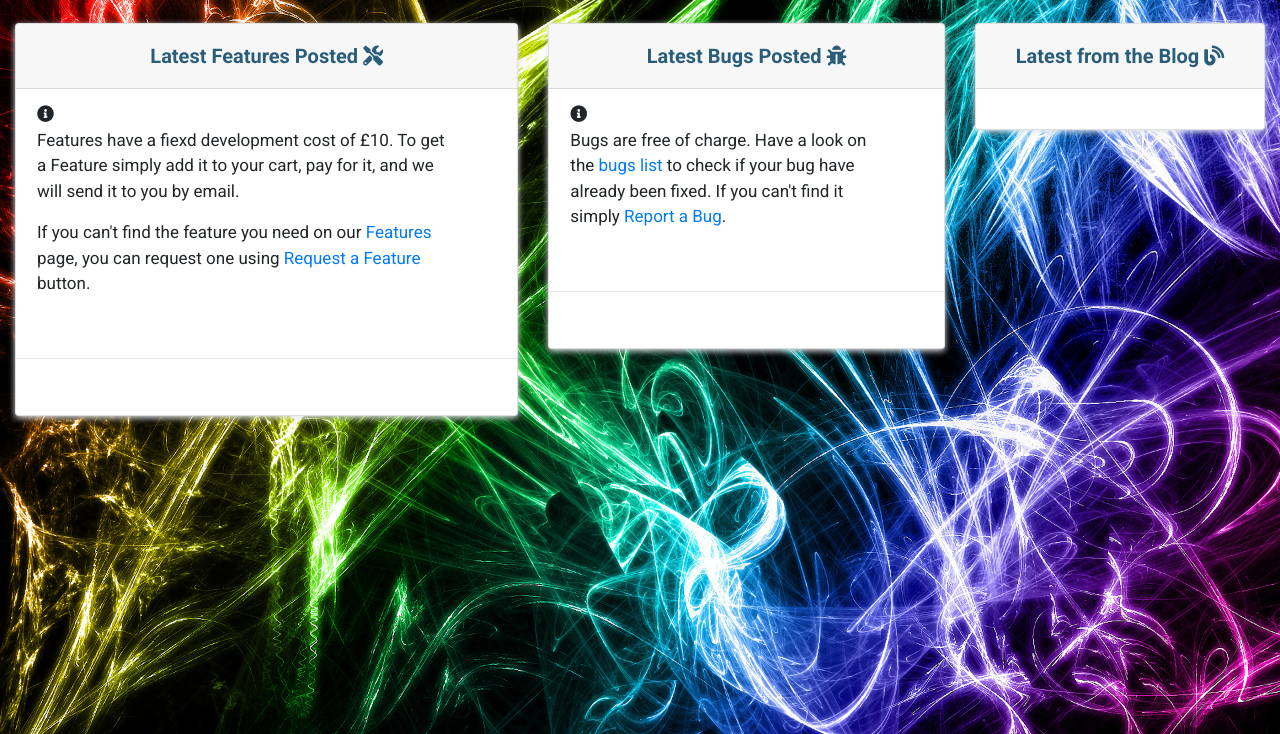
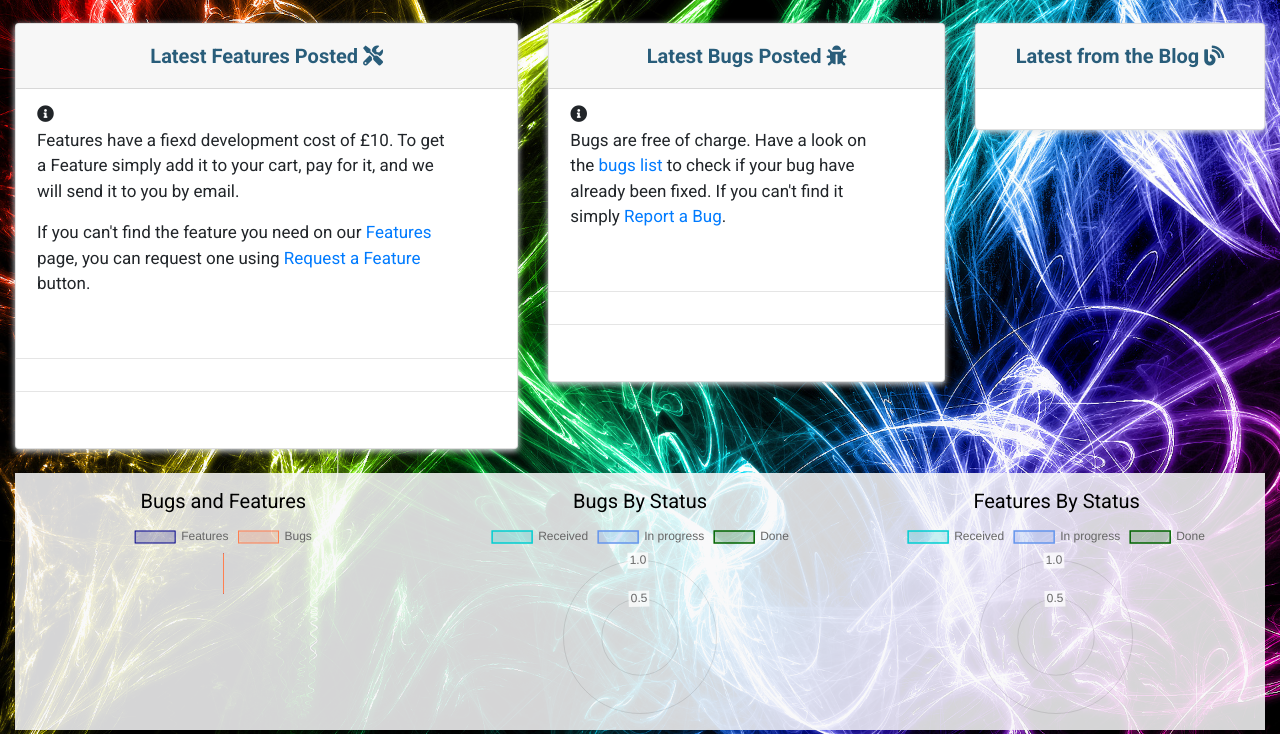
Before and after one commit to marius1989D/milestone-project-final, a Django app: page / in a window 1280 px wide. Shown: the part 66-800 px from the top of the page. Run offline with Django 3.2, Linux system fonts and the light colour scheme; data that the repository does not hold is empty; some libraries are stand-ins or nearby versions.

Commit message:
added charts for bugs and features on the home page

```diff
--- a/accounts/urls.py
+++ b/accounts/urls.py
@@ -1,8 +1,9 @@
 from django.urls import path, include
 from . import urls_reset
-from .views import index, register, logout, login
+from .views import index, register, logout, login, get_data
 
 urlpatterns = [
+	path('chart/data/', get_data, name="get_data"),
     path('register/', register, name="register"),
     path('login/', login, name="login"),
     path('logout/', logout, name="logout"),
--- a/accounts/views.py
+++ b/accounts/views.py
@@ -4,6 +4,7 @@ from django.contrib import messages, auth
 from django.urls import reverse
 from django.template.context_processors import csrf
 from django.contrib.auth.decorators import login_required
+from django.http import JsonResponse
 from .forms import UserRegistrationForm, UserLoginForm
 from blog.models import Post
 from bugs.models import Bug
@@ -21,6 +22,49 @@ def index(request):
 
     return render(request, 'index.html', {'blogs': blogs, 'bugs': bugs, 'features': features})
 
+def get_data(request):
+    """
+    Chart for displaying all Bugs and Features
+    """
+    labels = ['Features', 'Bugs']
+    bugs = Bug.objects.all().count()
+    features = Feature.objects.count()
+    default = [bugs, features]
+
+
+    """
+    Chart for displaying all Bugs sorted by status
+    """
+    labels_status_bugs = ['Received', 'In progress', 'Done']
+    bugs_received = Bug.objects.filter(status="Received").count()
+    bugs_inprogress = Bug.objects.filter(status="In progress").count()
+    bugs_done = Bug.objects.filter(status="Done").count()
+    default_bugs_status = [bugs_received, bugs_inprogress, bugs_done]
+
+    """
+    Chart for displaying all Features sorted by status
+    """
+    labels_status_features = ['Received', 'In progress', 'Done']
+    features_received = Feature.objects.filter(status="Received").count()
+    features_inprogress = Feature.objects.filter(status="In progress").count()
+    features_done = Feature.objects.filter(status="Done").count()
+    default_features_status = [features_received, features_inprogress, features_done]
+
+
+    data = {
+        #chart 1
+        "labels": labels,
+        "default" : default,
+
+        #chart 2
+        "labels_status_bugs": labels_status_bugs,
+        "default_bugs_status" : default_bugs_status,
+
+        #chart 3
+        "labels_status_features": labels_status_features,
+        "default_features_status" : default_features_status,
+    }
+    return JsonResponse(data)
 
 def logout(request):
     """A view that logs the user out and redirects back to the index page"""
--- a/bug_issue_tracker/settings.py
+++ b/bug_issue_tracker/settings.py
@@ -48,6 +48,7 @@ INSTALLED_APPS = [
     'features',
     'cart',
     'checkout',
+    'chartjs',
 
 ]
 
--- /dev/null
+++ b/static/js/chart.js
@@ -0,0 +1,92 @@
+$(document).ready(function() {
+    var endpoint = "/accounts/chart/data/";
+    var labels = []
+    var labels_status_bugs = []
+    var DefaultData = []
+    var DefaultData2 = []
+    var DefaultData3 = []
+
+    $.ajax({
+        method: "GET",
+        url: endpoint,
+        success: function(data) {
+            labels = data.labels;
+            DefaultData = data.default;
+            var ctx = document.getElementById('myChart').getContext('2d');
+            var myChart = new Chart(ctx, {
+                type: 'doughnut',
+                data: {
+                    labels: labels,
+                    datasets: [{
+                        label: 'Bugs and Features',
+                        data: DefaultData,
+                        backgroundColor: [
+                            'rgba(0, 0, 139, 0.2)',
+                            'rgba(255, 127, 80, 0.2)',
+                        ],
+                        borderColor: [
+                            'rgba(0, 0, 139, 1)',
+                            'rgba(255, 127, 80, 1)',
+                        ],
+                        borderWidth: 1
+                    }]
+                }
+            });
+
+            labels_status_bugs = data.labels_status_bugs;
+            DefaultData2 = data.default_bugs_status;
+            var ctx = document.getElementById('myChart2').getContext('2d');
+            var myChart2 = new Chart(ctx, {
+                type: 'polarArea',
+                data: {
+                    labels: labels_status_bugs,
+                    datasets: [{
+                        label: 'Bugs',
+                        data: DefaultData2,
+                        backgroundColor: [
+                            'rgba(0, 206, 209, 0.2)',
+                            'rgba(100, 149, 237, 0.2)',
+                            'rgba(0, 100, 0, 0.2)',
+                        ],
+                        borderColor: [
+                            'rgba(0, 206, 209, 1)',
+                            'rgba(100, 149, 237, 1)',
+                            'rgba(0, 100, 0, 1)'
+                        ],
+                        borderWidth: 1.5
+                    }]
+                }
+            });
+
+            labels_status_features = data.labels_status_features;
+            DefaultData3 = data.default_features_status;
+            var ctx = document.getElementById('myChart3').getContext('2d');
+            var myChart2 = new Chart(ctx, {
+                type: 'polarArea',
+                data: {
+                    labels: labels_status_bugs,
+                    datasets: [{
+                        label: 'Features',
+                        data: DefaultData3,
+                        backgroundColor: [
+                            'rgba(0, 206, 209, 0.2)',
+                            'rgba(100, 149, 237, 0.2)',
+                            'rgba(0, 100, 0, 0.2)',
+                        ],
+                        borderColor: [
+                            'rgba(0, 206, 209, 1)',
+                            'rgba(100, 149, 237, 1)',
+                            'rgba(0, 100, 0, 1)'
+                        ],
+                        borderWidth: 1.5
+                    }]
+                }
+            });
+        },
+
+        error: function(error_data) {
+            console.log("error");
+            console.log(error_data);
+        }
+    })
+});
--- a/templates/base.html
+++ b/templates/base.html
@@ -9,6 +9,7 @@
     <link rel="stylesheet" href="https://maxcdn.bootstrapcdn.com/bootstrap/4.0.0/css/bootstrap.min.css" integrity="sha384-Gn5384xqQ1aoWXA+058RXPxPg6fy4IWvTNh0E263XmFcJlSAwiGgFAW/dAiS6JXm" crossorigin="anonymous" />
     <link rel="stylesheet" href="https://cdnjs.cloudflare.com/ajax/libs/font-awesome/5.8.2/css/all.min.css">
     <link rel="stylesheet" href="{% static 'css/style.css' %}">
+    {% block head_js %} {% endblock head_js %}
 </head>
 
 <body>
@@ -59,12 +60,14 @@
     <!-- Content Goes here -->
     {% endblock content %}
     <!-- Scripts -->
-    <script src="https://code.jquery.com/jquery-3.2.1.slim.min.js" integrity="sha384-KJ3o2DKtIkvYIK3UENzmM7KCkRr/rE9/Qpg6aAZGJwFDMVNA/GpGFF93hXpG5KkN" crossorigin="anonymous">
-    </script>
+    <script src="https://code.jquery.com/jquery-3.4.1.js" integrity="sha256-WpOohJOqMqqyKL9FccASB9O0KwACQJpFTUBLTYOVvVU=" crossorigin="anonymous"></script>
+
+    <script src="https://cdn.jsdelivr.net/npm/chart.js@2.9.3/dist/Chart.min.js"></script>
     <script src="https://cdnjs.cloudflare.com/ajax/libs/popper.js/1.12.9/umd/popper.min.js" integrity="sha384-ApNbgh9B+Y1QKtv3Rn7W3mgPxhU9K/ScQsAP7hUibX39j7fakFPskvXusvfa0b4Q" crossorigin="anonymous">
     </script>
     <script src="https://maxcdn.bootstrapcdn.com/bootstrap/4.0.0/js/bootstrap.min.js" integrity="sha384-JZR6Spejh4U02d8jOt6vLEHfe/JQGiRRSQQxSfFWpi1MquVdAyjUar5+76PVCmYl" crossorigin="anonymous">
     </script>
+    <script type="text/javascript" src="{% static 'js/chart.js' %}"></script>
 </body>
 
 </html>
--- /dev/null
+++ b/templates/charts.html
@@ -0,0 +1,34 @@
+{% block masthead %}
+<div class="container-fluid">
+    <div class="row blog-cust pt-3 pb-3">
+        <div class="col-md-4">
+            <h5 class="text-center">Bugs and Features</h5>
+            <canvas id="myChart"></canvas>
+        </div>
+        <div class="col-md-4">
+            <h5 class="text-center">Bugs By Status</h5>
+            <canvas id="myChart2"></canvas>
+        </div>
+        <div class="col-md-4">
+            <h5 class="text-center">Features By Status</h5>
+            <canvas id="myChart3"></canvas>
+        </div>
+    </div>
+</div>
+{% endblock masthead %}
+<!--<header class="masthead">
+    <div class="container">
+        <div class="row">
+            <div class="col-md-3 mx-auto">
+                <span><i class="fas fa-bug f-size"></i></span>
+            </div>
+        </div>
+        <div class="row">
+            <div class="col-md-3 mx-auto">
+                <div class="site-heading">
+                    <span>Bugs</span>
+                </div>
+            </div>
+        </div>
+    </div>
+</header>-->
--- a/templates/index.html
+++ b/templates/index.html
@@ -1,11 +1,13 @@
 {% extends "base.html" %}
-
 {% block page_title %} HOME {% endblock %}
 
+{% block head_js %}
+<script src="https://cdn.jsdelivr.net/npm/chart.js@2.8.0/dist/Chart.min.js"></script>
+
+{% endblock head_js %}
+
 {% block content %}
-
 {% block feedback_messages %} {% include 'feedbackmessages.html' %} {% endblock feedback_messages %}
-
 <div class="container-fluid">
     <div class="row">
         <!-- Features section -->
@@ -17,7 +19,8 @@
                     <p>Features have a fiexd development cost of £10. To get a Feature simply add it to your cart, pay for it, and we will send it to you by email.</p>
                     <p>If you can't find the feature you need on our <a href="{% url 'features:features_list' %}">Features</a> page, you can request one using <a href="{% url 'features:feature_add' %}">Request a Feature</a> button.</p>
                 </section>
-                <hr/>
+                <hr />
+                <hr />
                 <div class="card-body">
                     {% for feature in features %}
                     <h6 class="font-weight-bold">{{ feature.title }}
@@ -40,7 +43,8 @@
                     <p>Bugs are free of charge. Have a look on the <a href="{% url 'bugs:bugs_list' %}">bugs list</a> to check if your bug have already been fixed. If you can't find it simply <a href="{% url 'bugs:bug_add' %}">Report a Bug</a>.
                     </p>
                 </section>
-                <hr/>
+                <hr />
+                <hr />
                 <div class="card-body">
                     {% for bug in bugs %}
                     <h6 class="font-weight-bold">{{ bug.title }}
@@ -70,5 +74,7 @@
             </div>
         </div>
     </div>
+    {% block charts %} {% include 'charts.html' %} {% endblock charts %}
 </div>
+
 {% endblock %}
```
Also changed, not shown: templates/masthead.html (deleted, +0 -20 lines).
